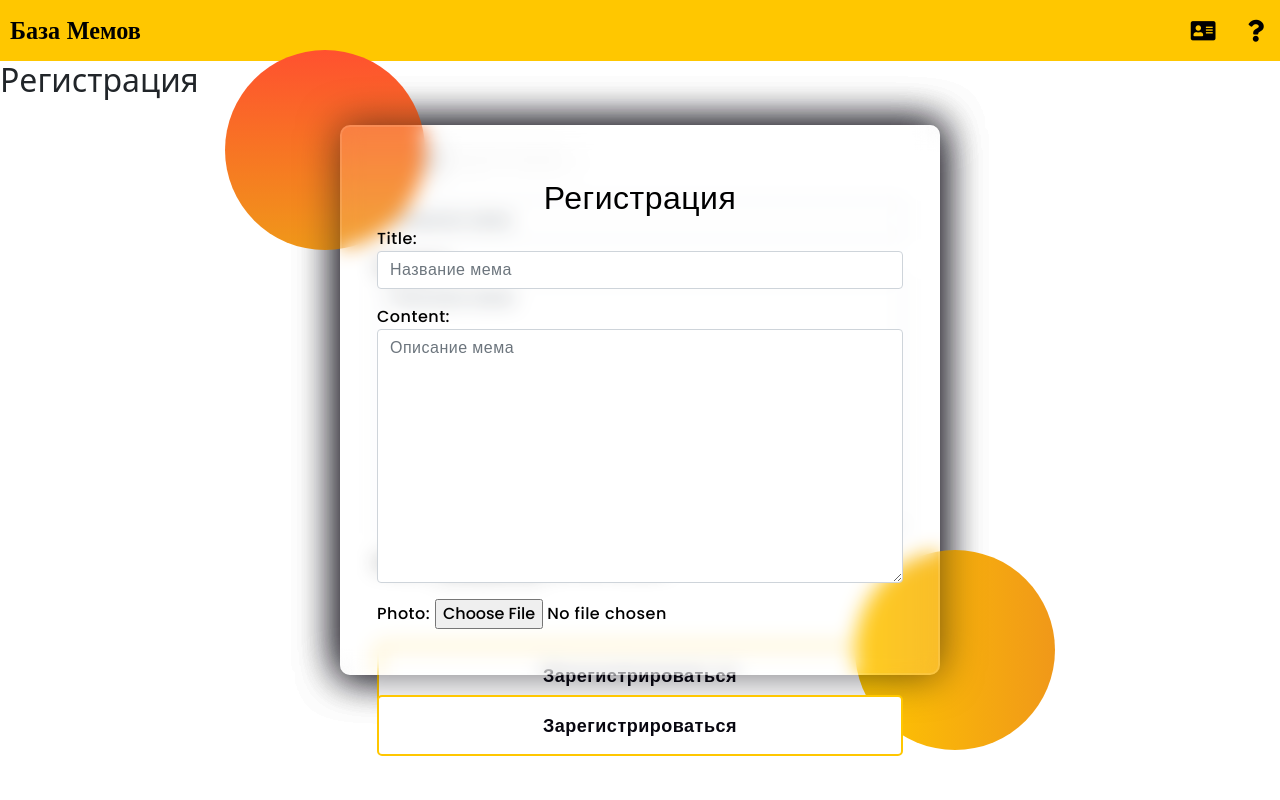
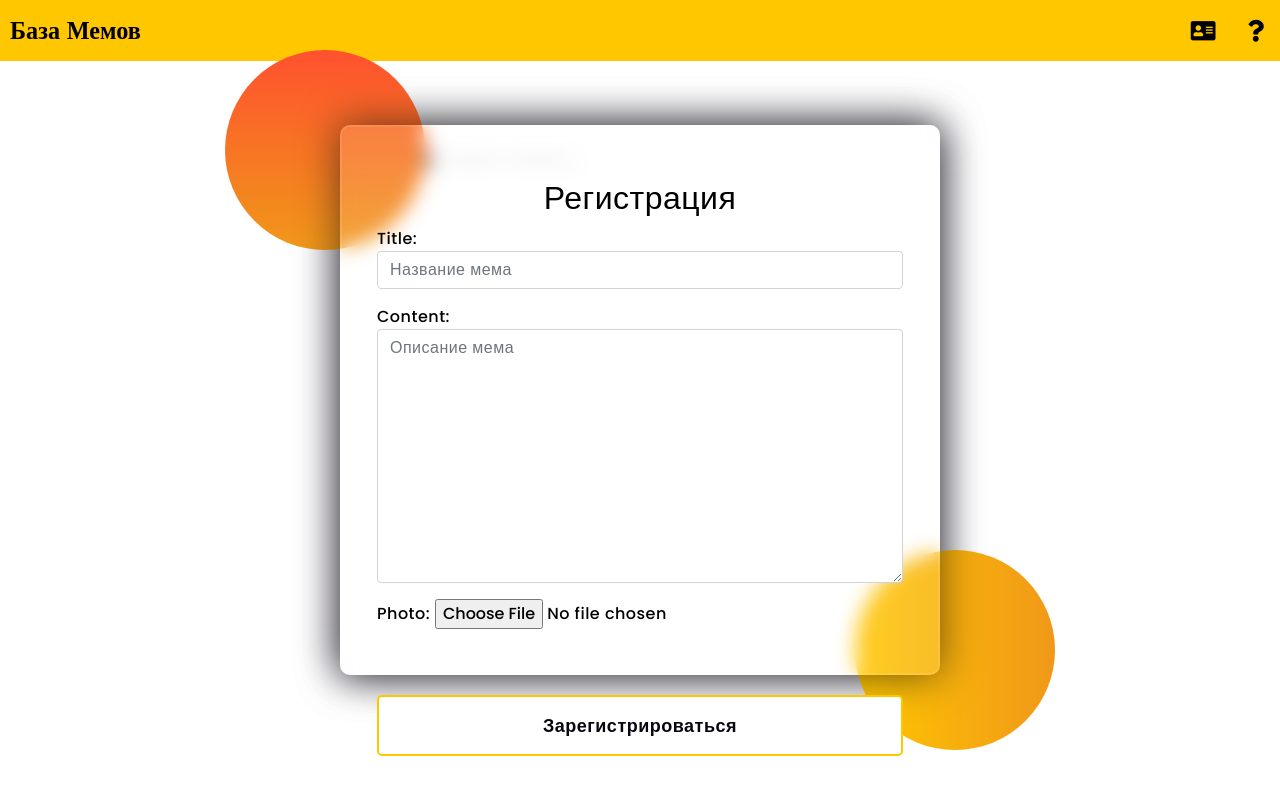
Before and after one commit to tima0303/meme_base, a Django app: template memeBase/memeSite/templates/signup.html in a window 1280 px wide. Run offline with Django 4.2, Linux system fonts and the light colour scheme; the template is opened without the code that fills it: values that come from a table or form of the project are taken from there, others are empty; data comes from the database, SQL or seed files in the repository; both versions use the stored data as it was after the commit; parts of the project's set-up code (start-up, migrations or seed data) failed here and were passed over; some libraries are stand-ins or nearby versions.

Commit message:
Убрано лишнее

```diff
--- a/memeBase/accounts/templates/accounts/authorization.html
+++ b/memeBase/accounts/templates/accounts/authorization.html
@@ -3,11 +3,9 @@
 {% block content %}
 
 <head>
-  <!-- Design by foolishdeveloper.com -->
   <link rel="preconnect" href="https://fonts.gstatic.com">
   <link rel="stylesheet" href="https://cdnjs.cloudflare.com/ajax/libs/font-awesome/5.15.4/css/all.min.css">
   <link href="https://fonts.googleapis.com/css2?family=Poppins:wght@300;500;600&display=swap" rel="stylesheet">
-  <!--Stylesheet-->
   <style media="screen">
     *,
     *:before,
@@ -116,5 +114,5 @@
             <center><h4><a href="{% url 'signup' %}">Зарегистрироваться</a></center></h4>
         </form>
        {% endif %}
+</body>
 {% endblock content %}
-</body>
--- a/memeBase/accounts/templates/accounts/settings.html
+++ b/memeBase/accounts/templates/accounts/settings.html
@@ -4,7 +4,6 @@
 {% block content %}
 
 <head>
-  <!-- Design by foolishdeveloper.com -->
   <link rel="preconnect" href="https://fonts.gstatic.com">
   <link rel="stylesheet" href="https://cdnjs.cloudflare.com/ajax/libs/font-awesome/5.15.4/css/all.min.css">
   <link href="https://fonts.googleapis.com/css2?family=Poppins:wght@300;500;600&display=swap" rel="stylesheet">
--- a/memeBase/memeSite/templates/memeSite/guide.html
+++ b/memeBase/memeSite/templates/memeSite/guide.html
@@ -4,11 +4,9 @@
 {% block content %}
 
 <head>
-  <!-- Design by foolishdeveloper.com -->
   <link rel="preconnect" href="https://fonts.gstatic.com">
   <link rel="stylesheet" href="https://cdnjs.cloudflare.com/ajax/libs/font-awesome/5.15.4/css/all.min.css">
   <link href="https://fonts.googleapis.com/css2?family=Poppins:wght@300;500;600&display=swap" rel="stylesheet">
-  <!--Stylesheet-->
   <style media="screen">
     *,
     *:before,
--- a/memeBase/memeSite/templates/registration/login.html
+++ b/memeBase/memeSite/templates/registration/login.html
@@ -4,11 +4,9 @@
 {% block content %}
 
 <head>
-  <!-- Design by foolishdeveloper.com -->
   <link rel="preconnect" href="https://fonts.gstatic.com">
   <link rel="stylesheet" href="https://cdnjs.cloudflare.com/ajax/libs/font-awesome/5.15.4/css/all.min.css">
   <link href="https://fonts.googleapis.com/css2?family=Poppins:wght@300;500;600&display=swap" rel="stylesheet">
-  <!--Stylesheet-->
   <style media="screen">
     *,
     *:before,
--- a/memeBase/memeSite/templates/signup.html
+++ b/memeBase/memeSite/templates/signup.html
@@ -3,20 +3,10 @@
 {% block title %}{{ meme.title }}{% endblock %}
 {% block content %}
 
-<h2>Регистрация</h2>
-<form method="post">
-    {% csrf_token %}
-    {{ form.as_p }}
-    <button type="submit">Зарегистрироваться</button>
-</form>
-
-
 <head>
-  <!-- Design by foolishdeveloper.com -->
   <link rel="preconnect" href="https://fonts.gstatic.com">
   <link rel="stylesheet" href="https://cdnjs.cloudflare.com/ajax/libs/font-awesome/5.15.4/css/all.min.css">
   <link href="https://fonts.googleapis.com/css2?family=Poppins:wght@300;500;600&display=swap" rel="stylesheet">
-  <!--Stylesheet-->
   <style media="screen">
     *,
     *:before,
```
Also changed, not shown: memeBase/db.sqlite3.
